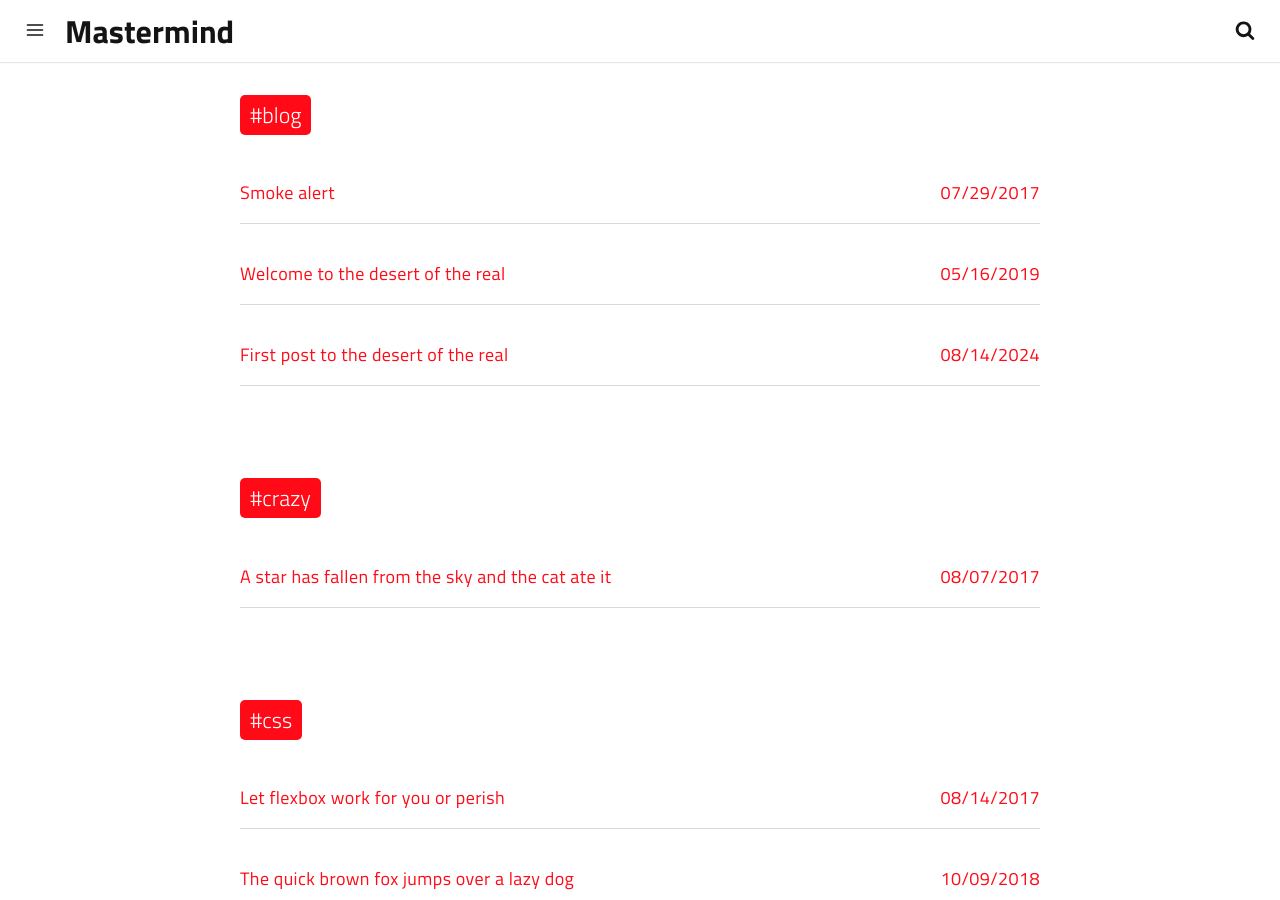
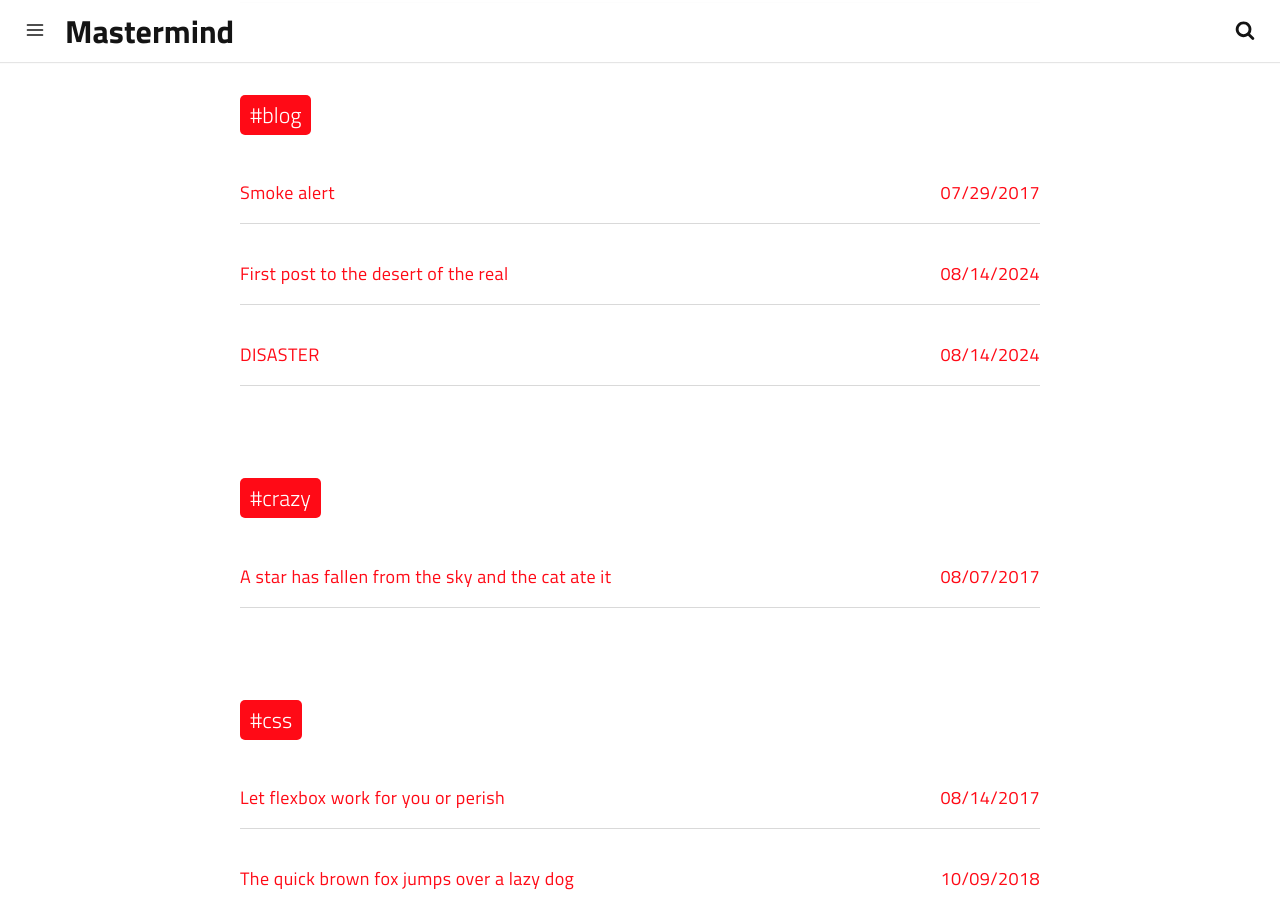
Before and after one commit to solvedlogic/mastermind, a Jekyll site: the page built from tags.html, in a window 1280 px wide and 900 px high, scrolled down 3734 px. Built offline with Jekyll 4.4.1, drawn with Linux system fonts in a browser that asks for light colours; a script that is not in the unit is left out; some of the changed text lies outside the part shown.

Commit message:
Update Posts “2010-01-01-welcome-to-the-desert-of-the-real”

```diff
--- a/_posts/2010-01-01-welcome-to-the-desert-of-the-real.md
+++ b/_posts/2010-01-01-welcome-to-the-desert-of-the-real.md
@@ -1,15 +1,12 @@
 ---
-date: 2019-05-16 23:48:05
+date: 2024-08-14 17:19:00
 layout: post
-title: Welcome to the desert of the real
-subtitle: 'Lorem ipsum dolor sit amet, consectetur adipisicing elit.'
-description: >-
-  Lorem ipsum dolor sit amet, consectetur adipisicing elit, sed do eiusmod
-  tempor incididunt ut labore et dolore magna aliqua.
-image: >-
-  https://res.cloudinary.com/dm7h7e8xj/image/upload/v1559821647/theme6_qeeojf.jpg
-optimized_image: >-
-  https://res.cloudinary.com/dm7h7e8xj/image/upload/c_scale,w_380/v1559821647/theme6_qeeojf.jpg
+title: DISASTER
+subtitle: Lorem ipsum dolor sit amet, consectetur adipisicing elit.
+description: Lorem ipsum dolor sit amet, consectetur adipisicing elit, sed do
+  eiusmod tempor incididunt ut labore et dolore magna aliqua.
+image: https://res.cloudinary.com/dm7h7e8xj/image/upload/v1559821647/theme6_qeeojf.jpg
+optimized_image: https://res.cloudinary.com/dm7h7e8xj/image/upload/c_scale,w_380/v1559821647/theme6_qeeojf.jpg
 category: blog
 tags:
   - welcome
```
